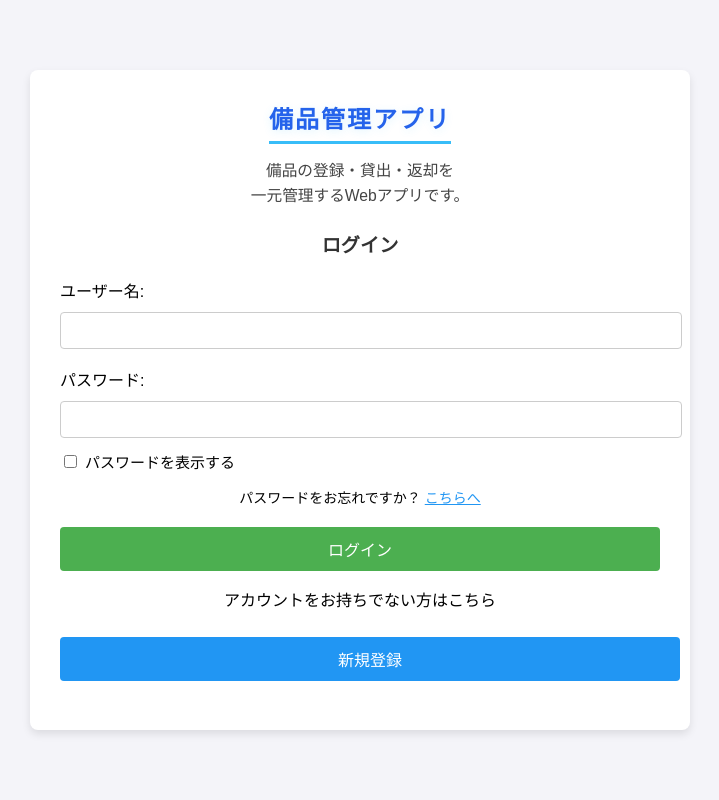
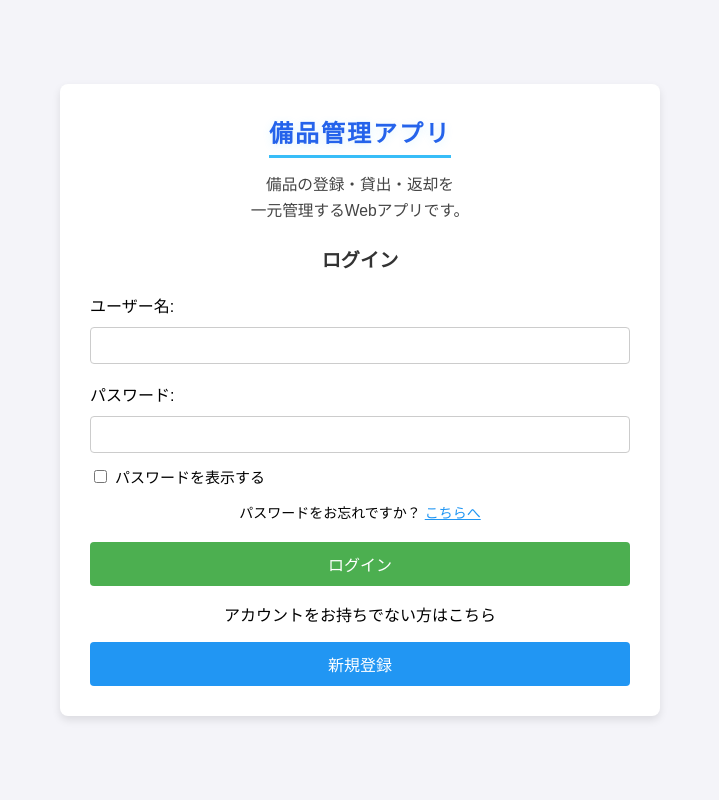
Before and after one commit to TechCat-Hello/inventory-app, a Django app: page /accounts/login/ in a window 1280 px wide. Shown: the whole page, without its empty margins (280-999 px from the left). Run offline with Django 4.2, Linux system fonts and the light colour scheme.

Commit message:
Refine login button width to exactly match signup button

```diff
--- a/accounts/templates/registration/login.html
+++ b/accounts/templates/registration/login.html
@@ -5,6 +5,9 @@
   <title>ログイン | 在庫管理アプリ</title>
   <meta name="viewport" content="width=device-width, initial-scale=1">
   <style>
+    * {
+      box-sizing: border-box;
+    }
     body {
       font-family: Arial, sans-serif;
       display: flex;
@@ -78,10 +81,11 @@
       border: none;
       border-radius: 4px;
       cursor: pointer;
-      display: inline-block;
+      display: block;
       text-align: center;
       text-decoration: none;
       margin-top: 20px;
+      box-sizing: border-box;
     }
     .login-btn {
       background-color: #4CAF50;
```
